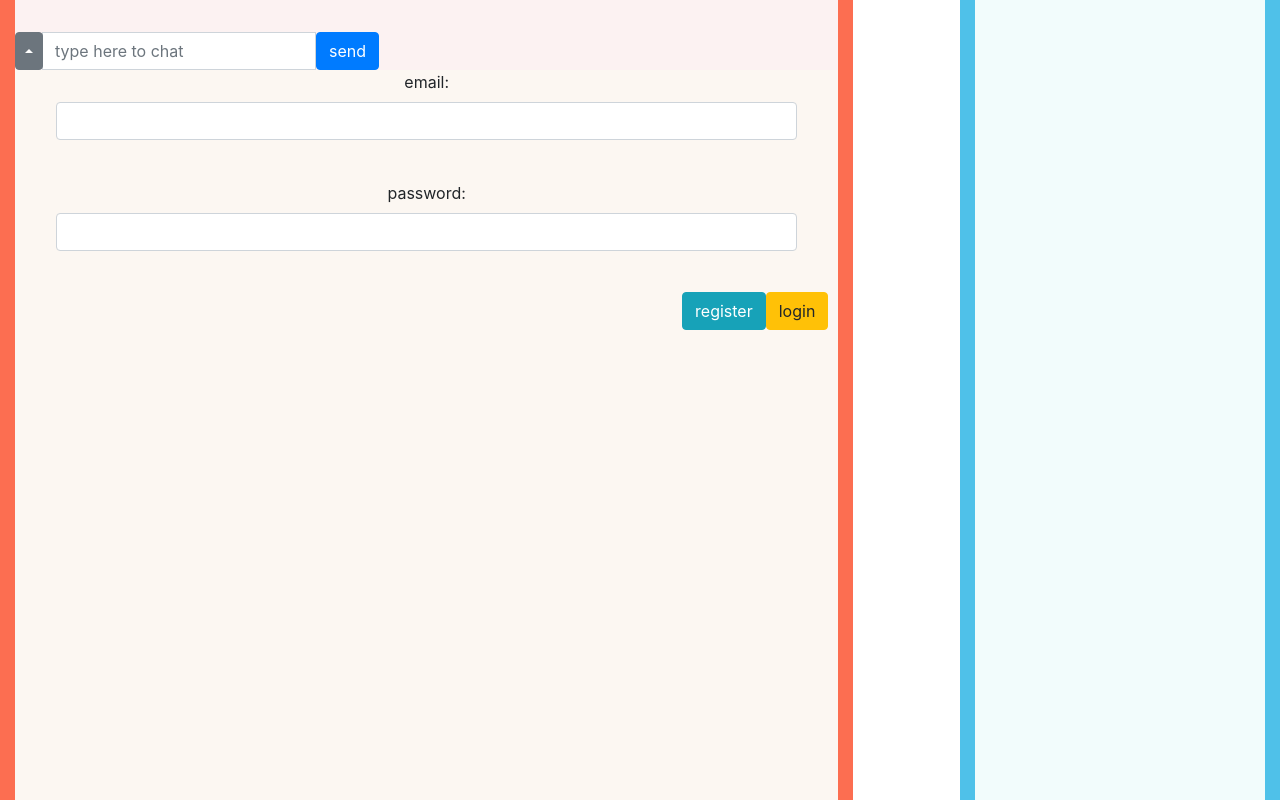
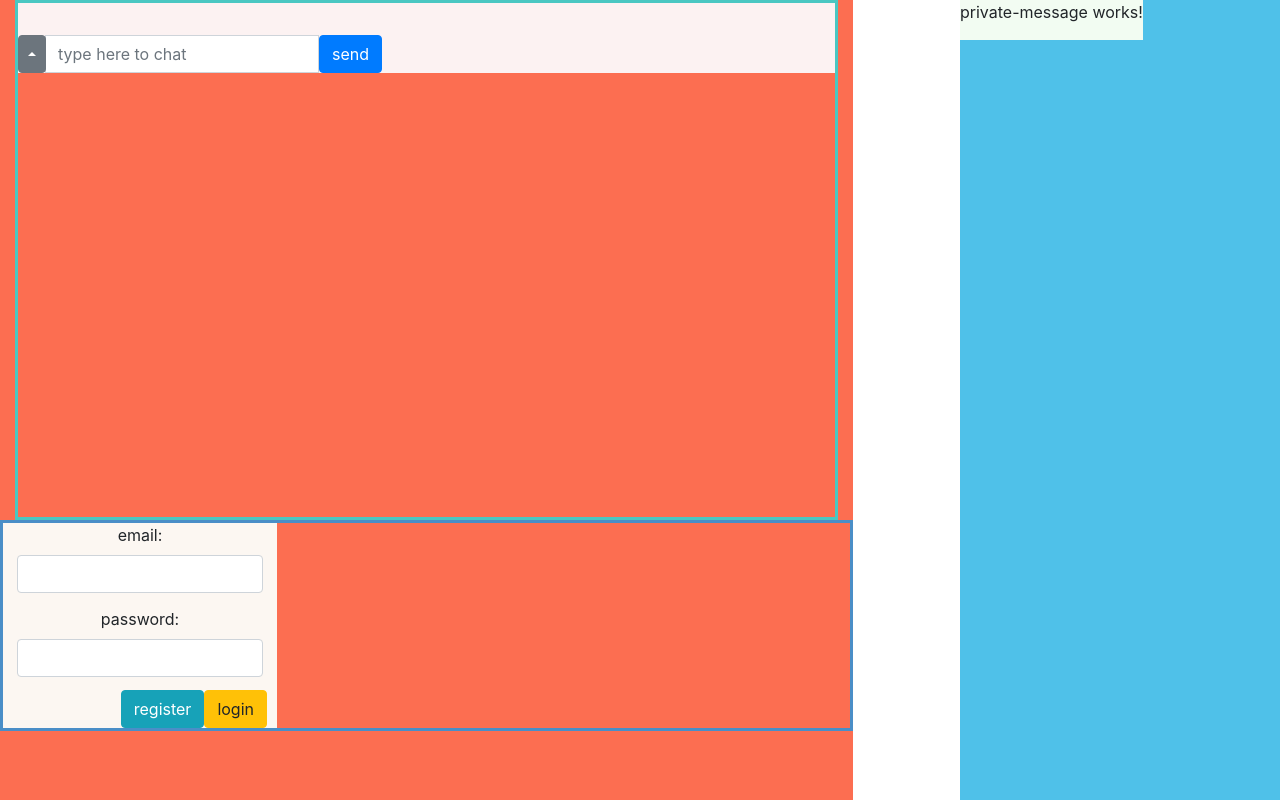
Before and after one commit to EvanBradford/project2-chatroom, an Angular app in the folder angular/: page / in a window 1280 px wide. Built offline with nearby package versions, Linux system fonts and the light colour scheme; no server answers; what bn-ng-idle would draw is missing.

Commit message:
fixed the layout for basic functionality

```diff
--- a/angular/src/app/frame/frame.component.css
+++ b/angular/src/app/frame/frame.component.css
@@ -61,6 +61,8 @@ body, html {
   border-color: #4ac7c2;
   border-width: 3px;
   padding: 0;
+  overflow:scroll;
+    height:65vh;
 }
 
 ::-webkit-scrollbar {
--- a/angular/src/app/frame/frame.component.html
+++ b/angular/src/app/frame/frame.component.html
@@ -2,13 +2,13 @@
 
 
   <div class="col-sm-8" id="left">
-      <app-main-chat></app-main-chat>
-      <app-user-info></app-user-info>
+      <div id="chatroom"><app-main-chat></app-main-chat></div>
+      <div class="row" id="myInfo"> <app-user-info></app-user-info></div>
   </div>
 
   <div class="col-sm-4" id="right">
-      <app-guest-list></app-guest-list>
-      <app-private-message></app-private-message>
+      <div><app-guest-list></app-guest-list></div>
+      <div class="row"> <app-private-message></app-private-message></div>
  </div>
 
 
```
